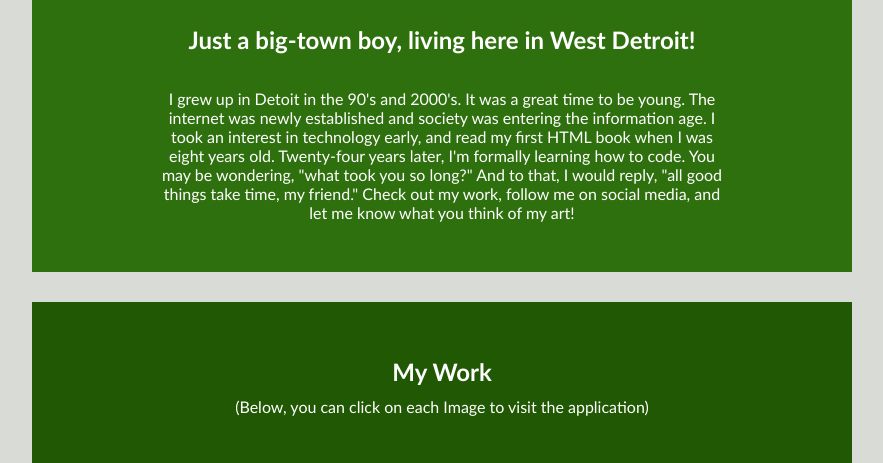
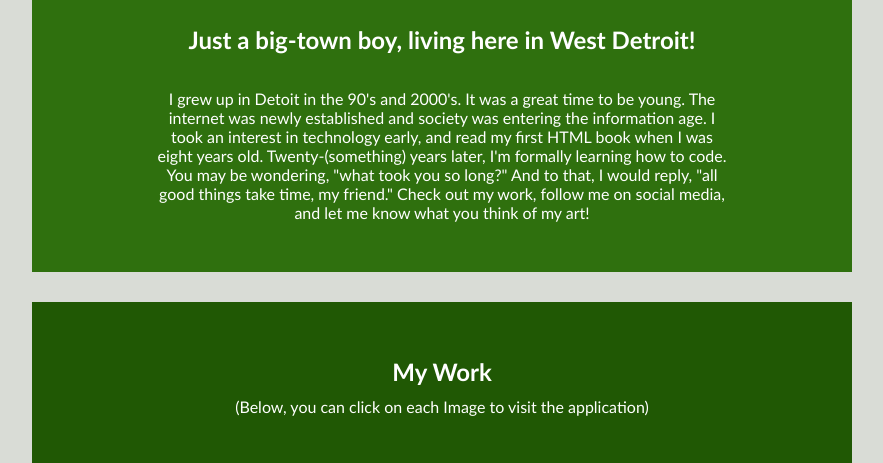
Before and after one commit to APisDriven/challenge_2, a plain HTML site: page index.html in a window 1280 px wide. Shown: the part 971-1434 px from the top of the page, without its empty margins (198-1081 px from the left). Drawn offline with Linux system fonts and the light colour scheme.

Commit message:
Updated profile years

```diff
--- a/index.html
+++ b/index.html
@@ -54,7 +54,7 @@
             be young. The internet was newly established and society
             was entering the information age. I took an interest in technology
             early, and read my first HTML book when I was eight years old.
-            Twenty-four years later, I'm formally learning how to code.  You
+            Twenty-(something) years later, I'm formally learning how to code.  You
             may be wondering, "what took you so long?" And to that, I would reply, "all good things take
             time, my friend." Check out my work, follow me on social media, and
             let me know what you think of my art!
```
